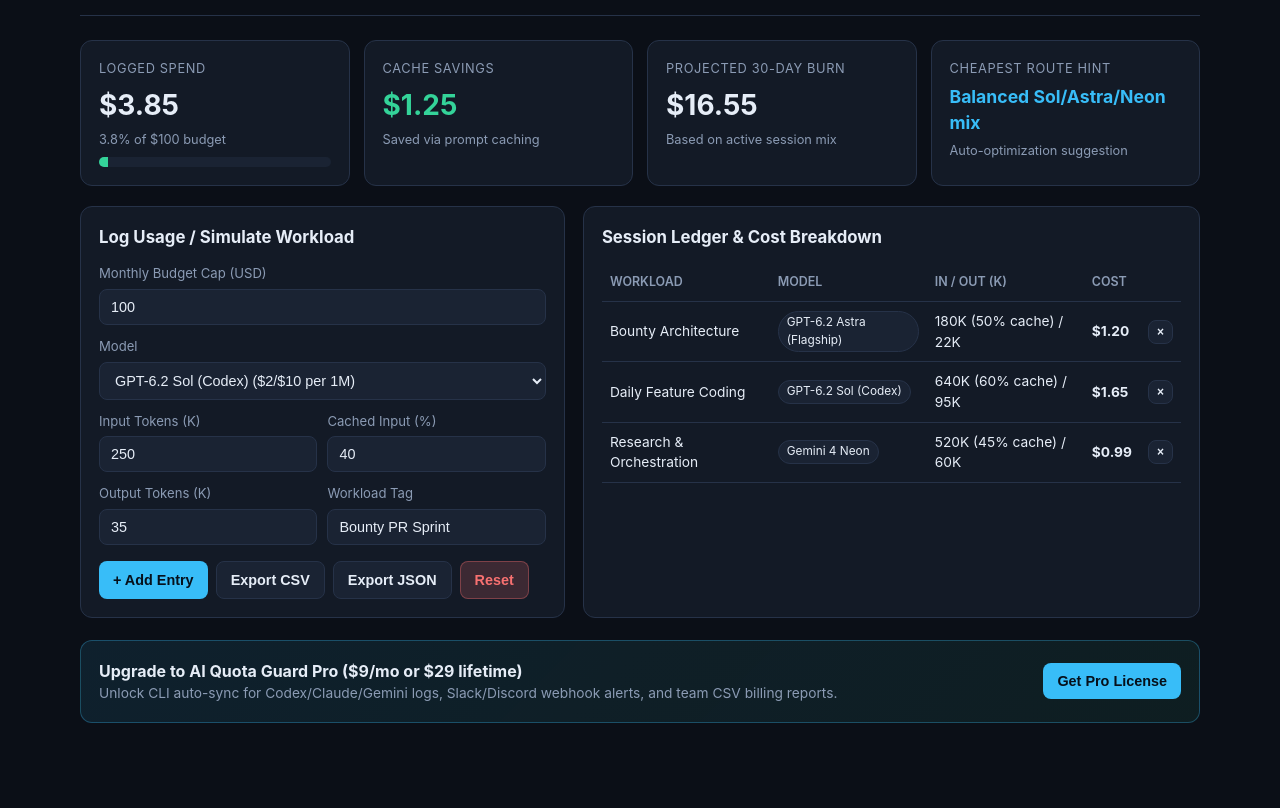
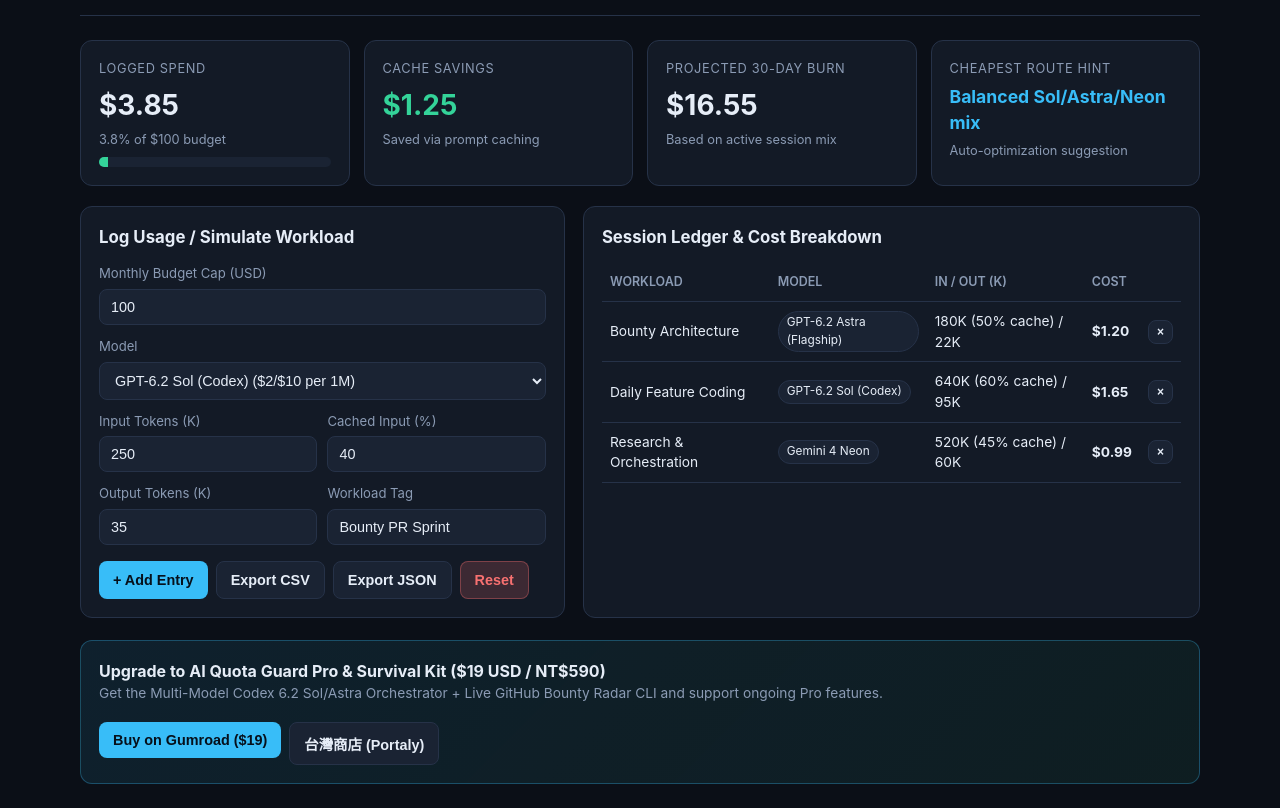
Before and after one commit to 39211/ai-quota-guard, a plain HTML site: page index.html in a window 1280 px wide. Shown: the part 85-893 px from the top of the page. Before the commit the page ends 832 px from the top, so only its background shows below. Drawn offline with Linux system fonts and the light colour scheme.

Commit message:
Wire live Gumroad and Portaly checkout links

```diff
--- a/index.html
+++ b/index.html
@@ -175,10 +175,13 @@
 
     <div class="pricing-strip">
       <div>
-        <strong>Upgrade to AI Quota Guard Pro ($9/mo or $29 lifetime)</strong>
-        <div class="muted">Unlock CLI auto-sync for Codex/Claude/Gemini logs, Slack/Discord webhook alerts, and team CSV billing reports.</div>
+        <strong>Upgrade to AI Quota Guard Pro &amp; Survival Kit ($19 USD / NT$590)</strong>
+        <div class="muted">Get the Multi-Model Codex 6.2 Sol/Astra Orchestrator + Live GitHub Bounty Radar CLI and support ongoing Pro features.</div>
       </div>
-      <button id="proBtn">Get Pro License</button>
+      <div class="actions">
+        <a href="https://cycster3.gumroad.com/l/ydgewu" target="_blank" rel="noopener" style="text-decoration:none"><button id="proBtn">Buy on Gumroad ($19)</button></a>
+        <a href="https://portaly.cc/devsurvival" target="_blank" rel="noopener" style="text-decoration:none"><button class="secondary">台灣商店 (Portaly)</button></a>
+      </div>
     </div>
   </div>
 
@@ -318,10 +321,6 @@
       download("ai-quota-guard.json", JSON.stringify(state, null, 2), "application/json");
     });
 
-    document.getElementById("proBtn").addEventListener("click", () => {
-      alert("Connect your Lemon Squeezy / Stripe checkout URL in index.html before deploying to Cloudflare Pages or Vercel!");
-    });
-
     render();
   </script>
 </body>
```
